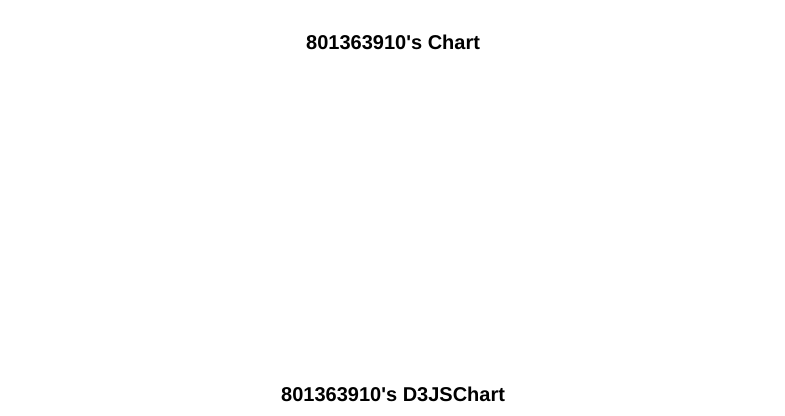
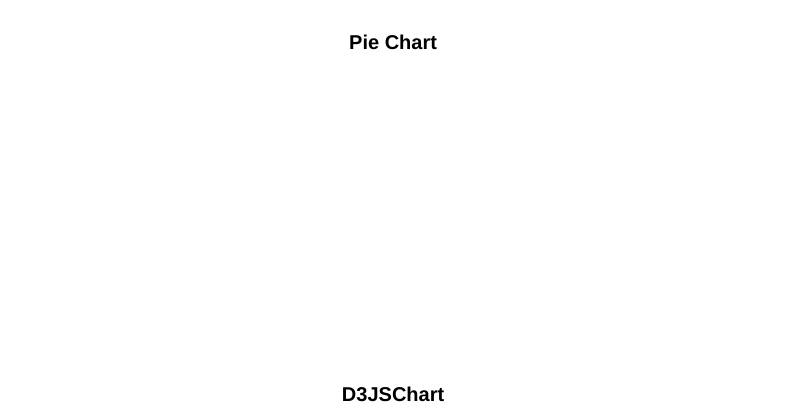
Before and after one commit to Karthee9/postman, a website: page public/index.html in a window 1280 px wide. Shown: the part 954-1370 px from the top of the page, without its empty margins (247-1032 px from the left). Drawn offline with nearby package versions, Linux system fonts and the light colour scheme; no server answers.

Commit message:
updated css

```diff
--- a/public/index.html
+++ b/public/index.html
@@ -114,12 +114,12 @@
                 </p>
             </div>
 
-            <article><h1>801363910's Chart</h1>
+            <article><h1>Pie Chart</h1>
                 <p>
                     <canvas id="myChart" width="800" height="300"></canvas>
                 </p>
             </article>
-            <h1>801363910's D3JSChart</h1>
+            <h1>D3JSChart</h1>
            <div id="pie-chart"></div>
 
 
--- a/public/main.css
+++ b/public/main.css
@@ -40,7 +40,7 @@ div.menu ul li a:hover  {
 div.hero {
     height: 350px;
     background-color: #b4c6f0;
-    background-image: url('/bg.png');
+    background-image: url('./bg.png');
     background-size: 400px;
     background-repeat: no-repeat;
     background-position: center bottom;
```
